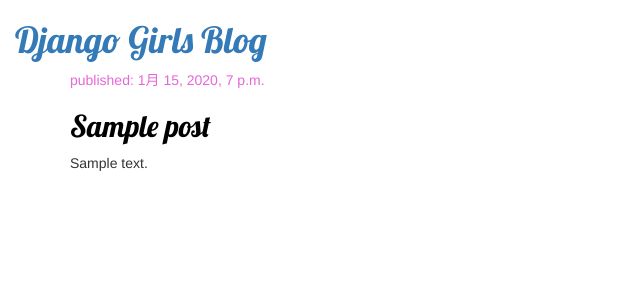
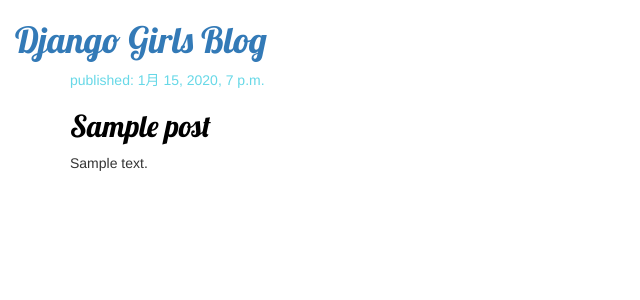
Before and after one commit to YasuhiroYano/my-first-blog, a Django app: page / in a window 1280 px wide. Shown: the top 300 px of the page, without its empty margins (0-640 px from the left). Run offline with Django 3.2, Linux system fonts and the light colour scheme; tables that the repository leaves empty hold one stand-in row (values such as "Sample post"); some libraries are stand-ins or nearby versions.

Commit message:
test change

```diff
--- a/blog/static/css/blog.css
+++ b/blog/static/css/blog.css
@@ -19,7 +19,7 @@ h1, h2, h3, h4 {
 }
 
 .date {
-    color: #e767d6;
+    color: #67d8e7;
 }
 
 .save {
```
